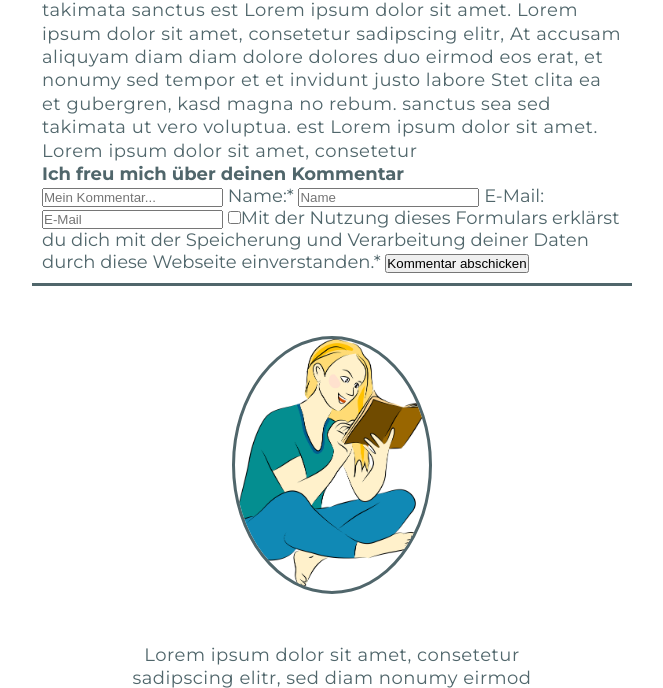
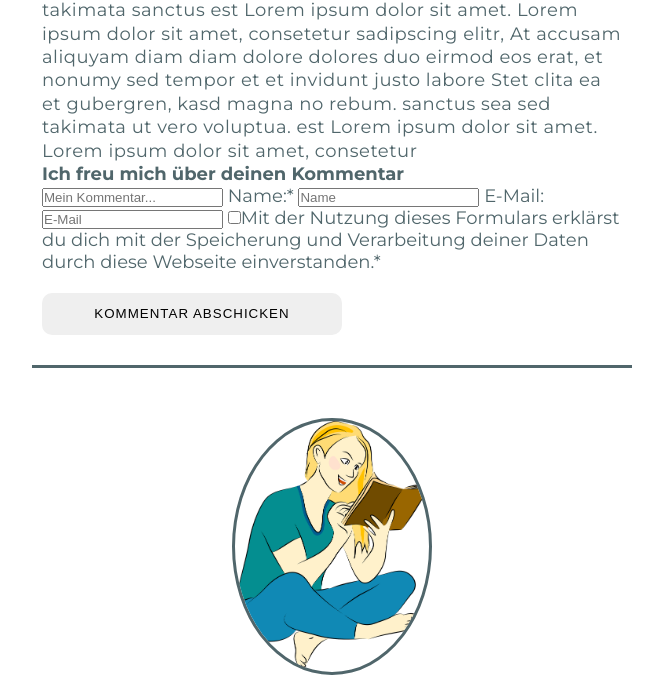
Before and after one commit to MareikeW/ein-buchblog, a PHP site: page /Die_Abtei_von_Northanger.html in a window 1280 px wide. Shown: the part 1908-2596 px from the top of the page, without its empty margins (308-971 px from the left). Run offline with PHP 8.4, Linux system fonts and the light colour scheme.

Commit message:
Formular angefangen

```diff
--- a/stylesheet.css
+++ b/stylesheet.css
@@ -110,6 +110,23 @@ footer :last-child {
     margin: 0 auto;
 }
 
+/* Kommentarformular */
+.comments-container {
+
+}
+
+.comment-submit-btn {
+    padding: 1em 2em;
+    width: 300px;
+    border-radius: 10px;
+    cursor: pointer;
+    text-transform: uppercase;
+    border: 0;
+    letter-spacing: 1px;
+    margin: 20px 0;
+}
+
+/* Footer*/
 footer {
     display: flex;
     flex-direction: column;
```
